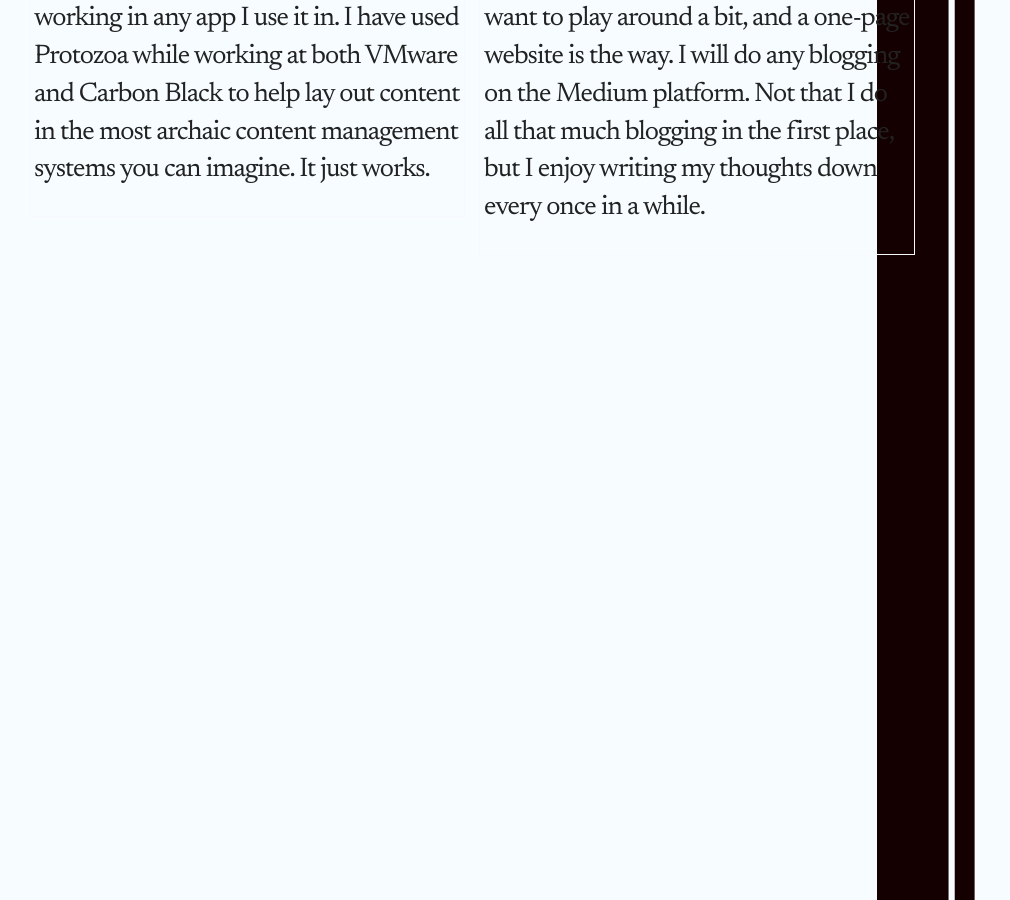
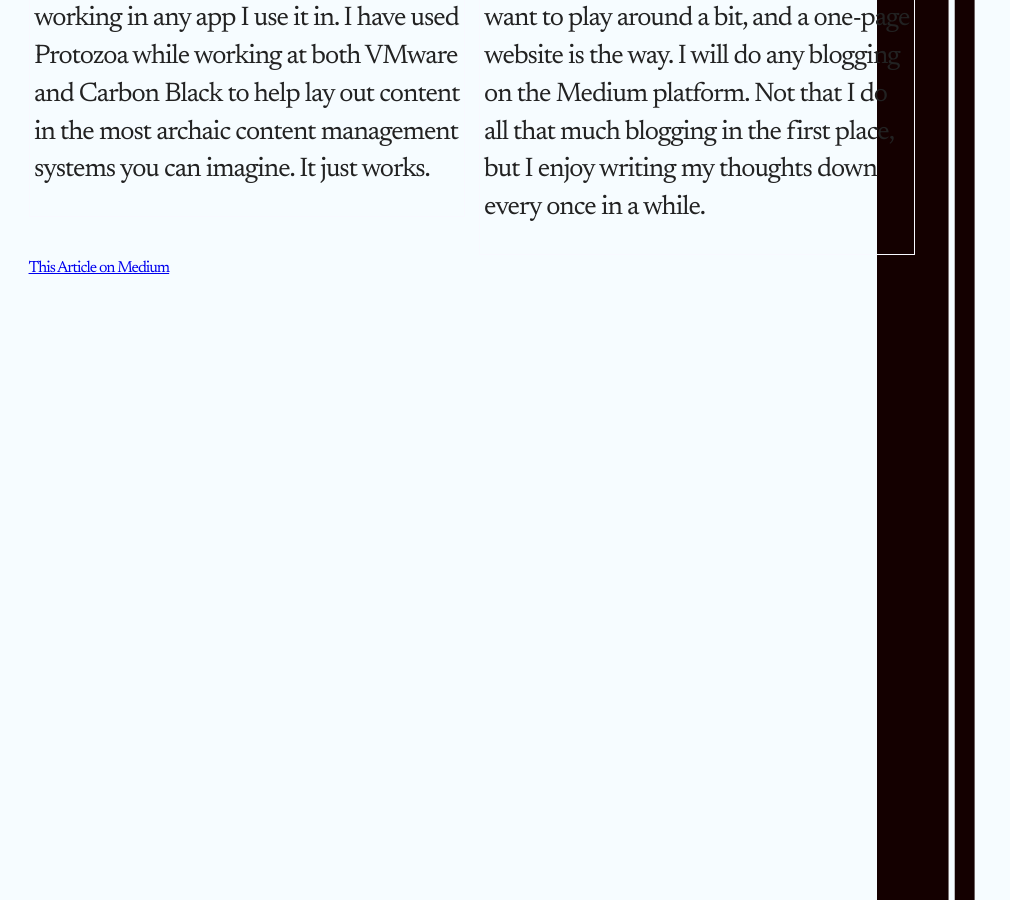
Before and after one commit to ianvanhoof/ianvanhoof.github.io, a Jekyll site: the page built from _posts/2025-08-20-ChangeIsGood.html, in a window 1280 px wide and 900 px high, scrolled down 1009 px. Shown: the whole window, without its empty margins (0-1010 px from the left). Built offline with Jekyll 4.4.1, drawn with Linux system fonts in a browser that asks for light colours.

Commit message:
Added medium link

```diff
--- a/_posts/2025-08-20-ChangeIsGood.html
+++ b/_posts/2025-08-20-ChangeIsGood.html
@@ -28,3 +28,6 @@ To challenge myself, I want to see how far I can go using only my open source pr
         </p>
     </div>
 </section>
+<section class="cel-100">
+    <a href="https://medium.com/@ianvanhoof/change-is-good-15429c097e8f">This Article on Medium</a>
+</section>
```
